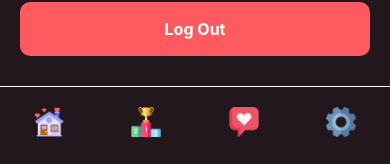
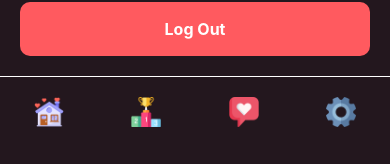
Before and after one commit to anhminh34/HornetHacksProject, a React Native app in the folder IOSAPPUI/: screen /Settings in a window 390 px wide. Shown: the part 677-841 px from the top of the page. Built offline with nearby package versions, Linux system fonts and the light colour scheme.

Commit message:
settings added

```diff
--- a/IOSAPPUI/UIfiles/Loading.jsx
+++ b/IOSAPPUI/UIfiles/Loading.jsx
@@ -52,7 +52,7 @@ const LoadingScreen = () => {
                     { opacity: fadeAnim }, // Apply fade-in effect to the text
                 ]}
             >
-                Love with all your might
+                Love With All Your Might
             </Animated.Text>
         </View>
     );
--- a/IOSAPPUI/UIfiles/Settings.jsx
+++ b/IOSAPPUI/UIfiles/Settings.jsx
@@ -230,7 +230,7 @@ const styles = StyleSheet.create({
         bottom: 0,
         width: '100%',
         backgroundColor: '#23171E',
-        paddingBottom: 20,  // Fixed padding for the bottom
+        paddingBottom: 30,  // Fixed padding for the bottom
         paddingTop: 10,  // Fixed top padding
         borderTopWidth: 1,  // Add a thin border on top
         borderTopColor: '#FFF',  // Set the border color to white
```
